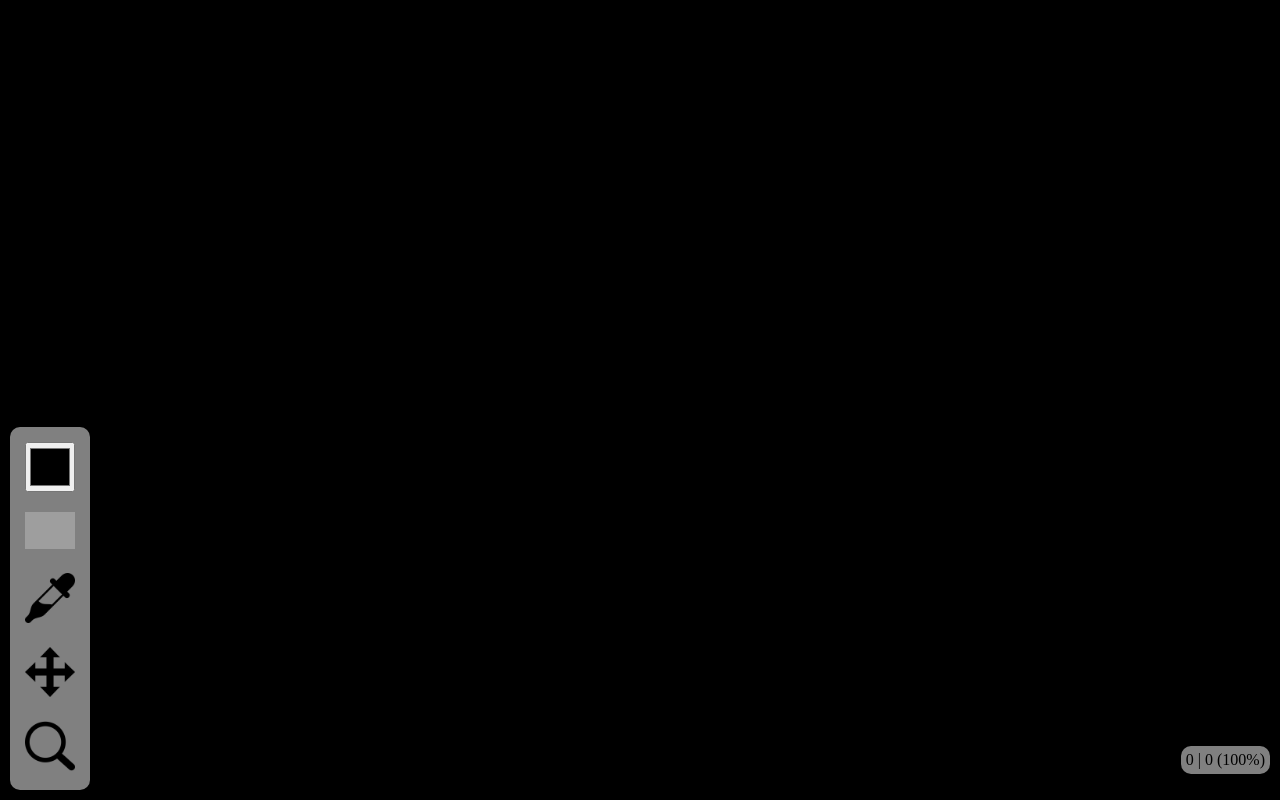
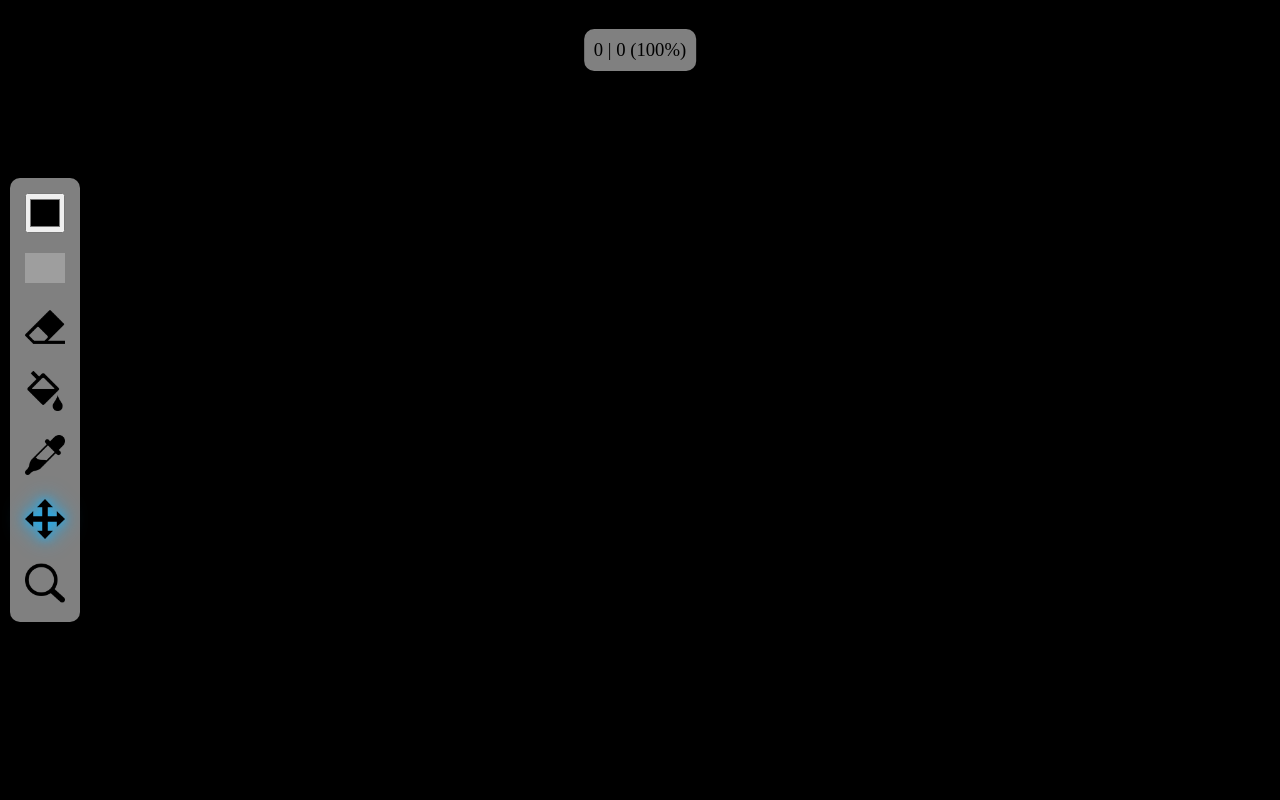
Before and after one commit to Cycrus/Digital-Garden-Canvas, a Flask app: page / in a window 1280 px wide. Run offline with Flask 3, Linux system fonts and the light colour scheme; grey boxes are pictures that could not be loaded.

Commit message:
feat: More icons now present in toolbar and alignment of elements in window slightly different.

```diff
--- a/resources/client_logic.js
+++ b/resources/client_logic.js
@@ -1,6 +1,11 @@
 const LEFT_BUTTON = 1;
 const RIGHT_BUTTON = 2;
 const MIDDLE_BUTTON = 4;
+
+const TOOL_DRAW = 0;
+const TOOL_PIPETTE = 1;
+const TOOL_MOVE = 2;
+const TOOL_ZOOM = 3;
 
 class Vector2D {
     constructor(x, y) {
@@ -32,6 +37,7 @@ class PixelCanvasHandle {
 
         this.initial_color = "#000000";
         this.selected_color = this.color_wheel.value;
+        this.selected_tool = TOOL_MOVE;
 
         this.context = this.canvas.getContext("2d");
         this.image_data = new Array(this.size.y);
@@ -211,18 +217,26 @@ canvas_handle.canvas.addEventListener("wheel", (event) => {
     canvas_handle.zoom_callback(event);
 });
 
-function listAllProperties(obj) {
-    let props = [];
-    while (obj) {
-        props = props.concat(Object.getOwnPropertyNames(obj));
-        obj = Object.getPrototypeOf(obj);
-    }
-    return props;
-}
+canvas_handle.canvas.addEventListener("touchmove", (event) => {
 
-const obj = { name: "John", age: 30 };
-console.log(listAllProperties(obj));
-canvas_handle.canvas.addEventListener("touchmove", (event) => {
+});
+
+document.getElementById("tool_draw").addEventListener("click", (event) => {
+
+});
+document.getElementById("tool_erase").addEventListener("click", (event) => {
+
+});
+document.getElementById("tool_fill").addEventListener("click", (event) => {
+
+});
+document.getElementById("tool_pipette").addEventListener("click", (event) => {
+
+});
+document.getElementById("tool_move").addEventListener("click", (event) => {
+
+});
+document.getElementById("tool_zoom").addEventListener("click", (event) => {
 
 });
 
--- a/resources/style.css
+++ b/resources/style.css
@@ -17,28 +17,42 @@ body {
 
 #camera_label {
     position: fixed;
-    bottom: 10px;
-    right: 10px;
-    padding: 5px;
+    top: 10px;
+    right: 50%;
+    padding: 10px;
     border-radius: 10px;
     background-color: rgb(255, 255, 255, 0.5);
+    font-size: 14pt;
+    pointer-events: none;
+    transform: translateX(50%);
+    text-align: center;
 }
 
 #toolbar {
     position: fixed;
-    bottom: 10px;
+    top: 50%;
     left: 10px;
     padding: 5px;
     border-radius: 10px;
-    width: 70px;
+    width: 60px;
     background-color: rgba(255, 255, 255, 0.5);
+    transform: translateY(-50%);
+    text-align: center;
 }
 
-.icon {
+.inactive_icon {
     margin: 10px;
+    width: 40px;
+}
+
+.active_icon {
+    margin: 10px;
+    width: 40px;
+    filter: drop-shadow(0 0 5px rgb(30, 174, 241))
+            drop-shadow(0 0 10px rgb(30, 174, 241));
 }
 
 #color_wheel {
-    width: 50px;
-    height: 50px;
+    width: 40px;
+    height: 40px;
 }
--- a/templates/digital_garden.html
+++ b/templates/digital_garden.html
@@ -10,11 +10,13 @@
     <canvas id="pixel_canvas"></canvas>
     <p id="camera_label">0 | 0 (100%)</p>
     <div id="toolbar">
-        <input class="icon" type="color" id="color_wheel">
-        <img class="icon" src="resources/icons/draw_icon.png" width="50" alt="DRAW">
-        <img class="icon" src="resources/icons/pipette_icon.png" width="50" alt="COLOR SELECT">
-        <img class="icon" src="resources/icons/move_icon.png" width="50" alt="MOVE">
-        <img class="icon" src="resources/icons/zoom_icon.png" width="50" alt="ZOOM">
+        <input class="inactive_icon" type="color" id="color_wheel">
+        <img class="inactive_icon" id="tool_draw" src="resources/icons/draw_icon.png" alt="DRAW">
+        <img class="inactive_icon" id="tool_erase" src="resources/icons/erase_icon.png" alt="ERASE">
+        <img class="inactive_icon" id="tool_fill" src="resources/icons/fill_icon.png" alt="FILL">
+        <img class="inactive_icon" id="tool_pipette" src="resources/icons/pipette_icon.png" alt="COLOR SELECT">
+        <img class="active_icon" id="tool_move" src="resources/icons/move_icon.png" alt="MOVE">
+        <img class="inactive_icon" id="tool_zoom" src="resources/icons/zoom_icon.png" alt="ZOOM">
     </div>
     <script type="text/javascript" src="resources/client_logic.js"></script>
 </body>
```
Also changed, not shown: resources/icons/erase_icon.png (added), resources/icons/fill_icon.png (added).
